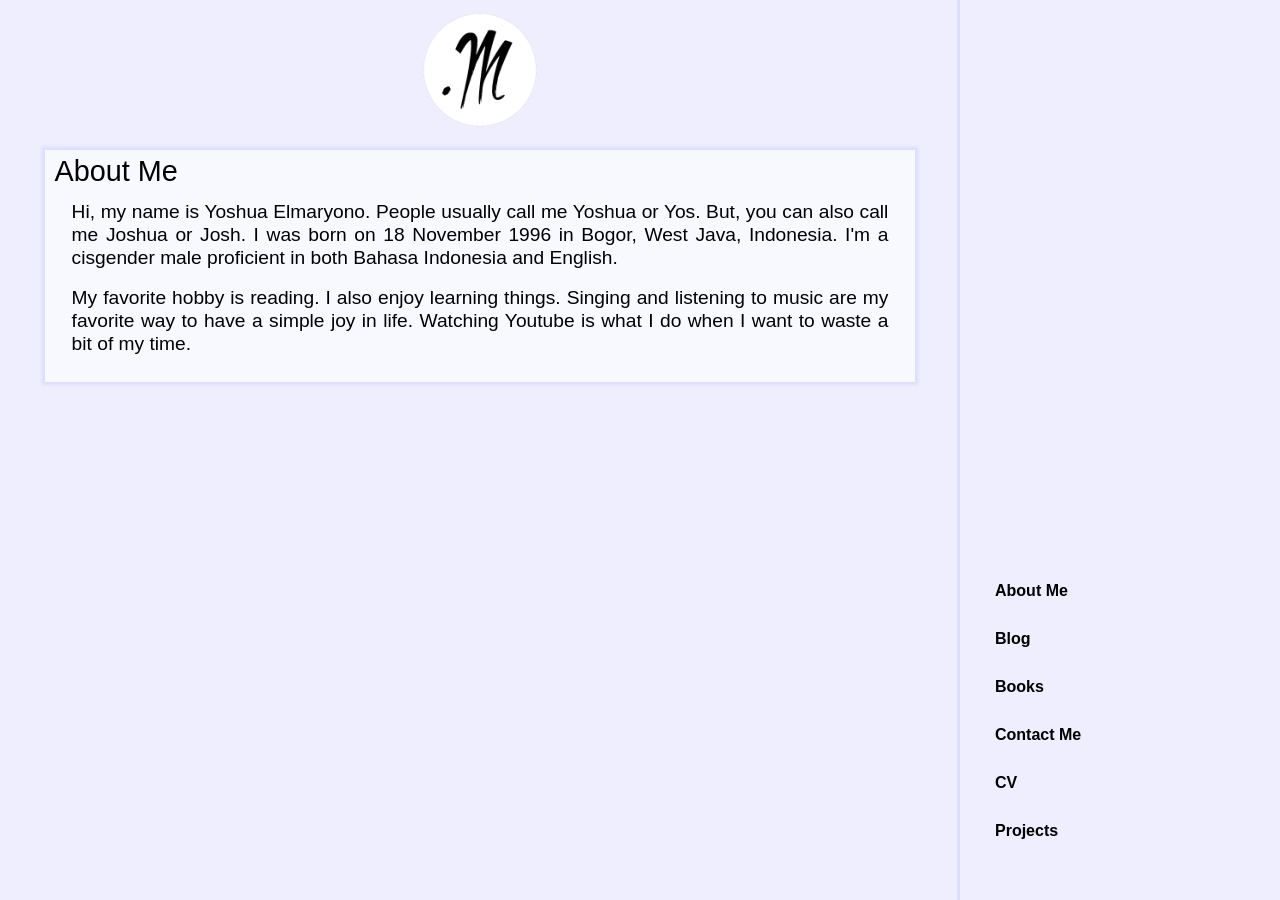
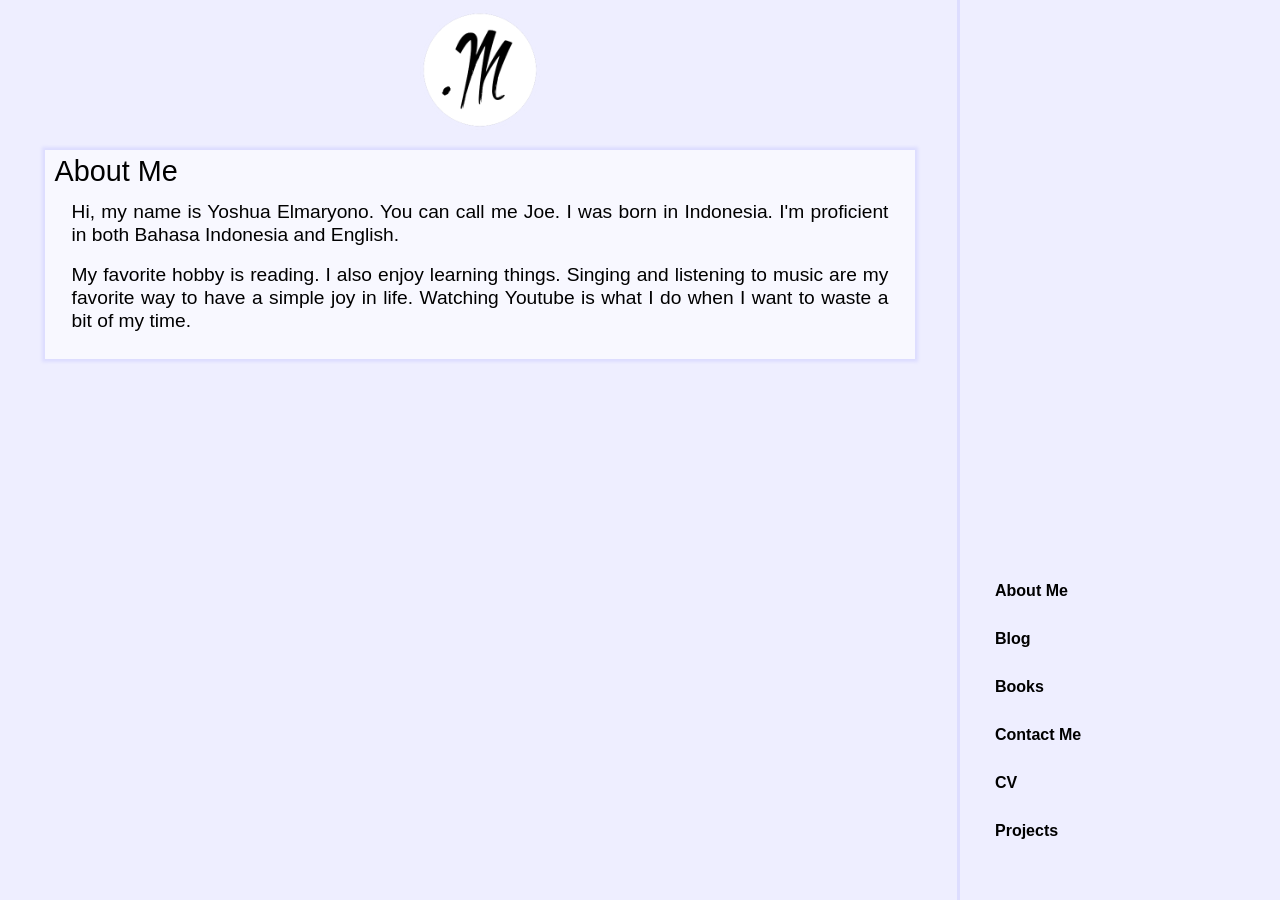
Before and after one commit to dotm/dotm.github.io, a Jekyll site: the page built from about.html, in a window 1280 px wide. Built offline with Jekyll 4.4.1, drawn with Linux system fonts in a browser that asks for light colours.

Commit message:
remove unnecessary details

```diff
--- a/about.html
+++ b/about.html
@@ -7,7 +7,7 @@ style: /stylesheets/page.css
   {% include signature.html %}
   <article>
     <h1>About Me</h1>
-    <p>Hi, my name is Yoshua Elmaryono. People usually call me Yoshua or Yos. But, you can also call me Joshua or Josh. I was born on 18 November 1996 in Bogor, West Java, Indonesia. I'm a cisgender male proficient in both Bahasa Indonesia and English.</p>
+    <p>Hi, my name is Yoshua Elmaryono. You can call me Joe. I was born in Indonesia. I'm proficient in both Bahasa Indonesia and English.</p>
     <p>My favorite hobby is reading. I also enjoy learning things. Singing and listening to music are my favorite way to have a simple joy in life. Watching Youtube is what I do when I want to waste a bit of my time.</p>
   </article>
 </section>
```
